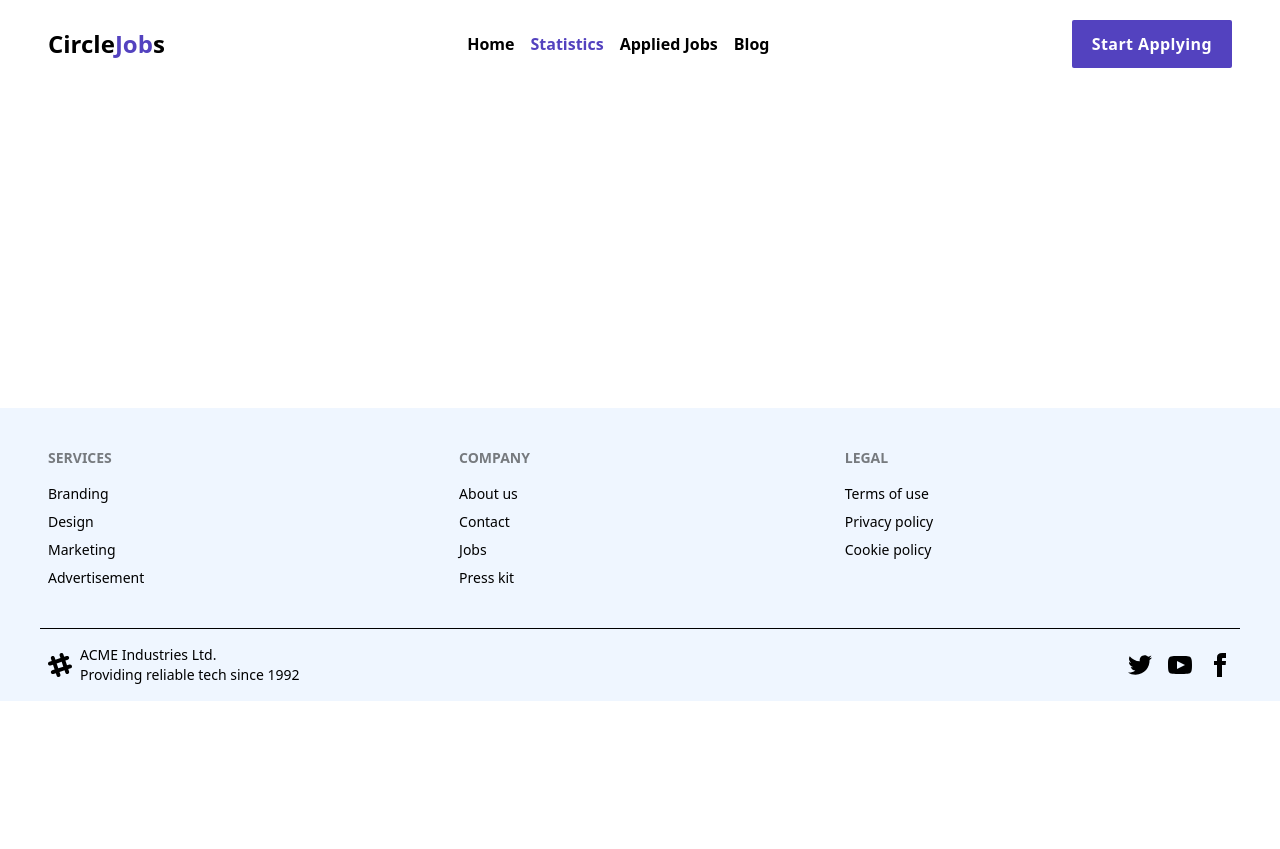
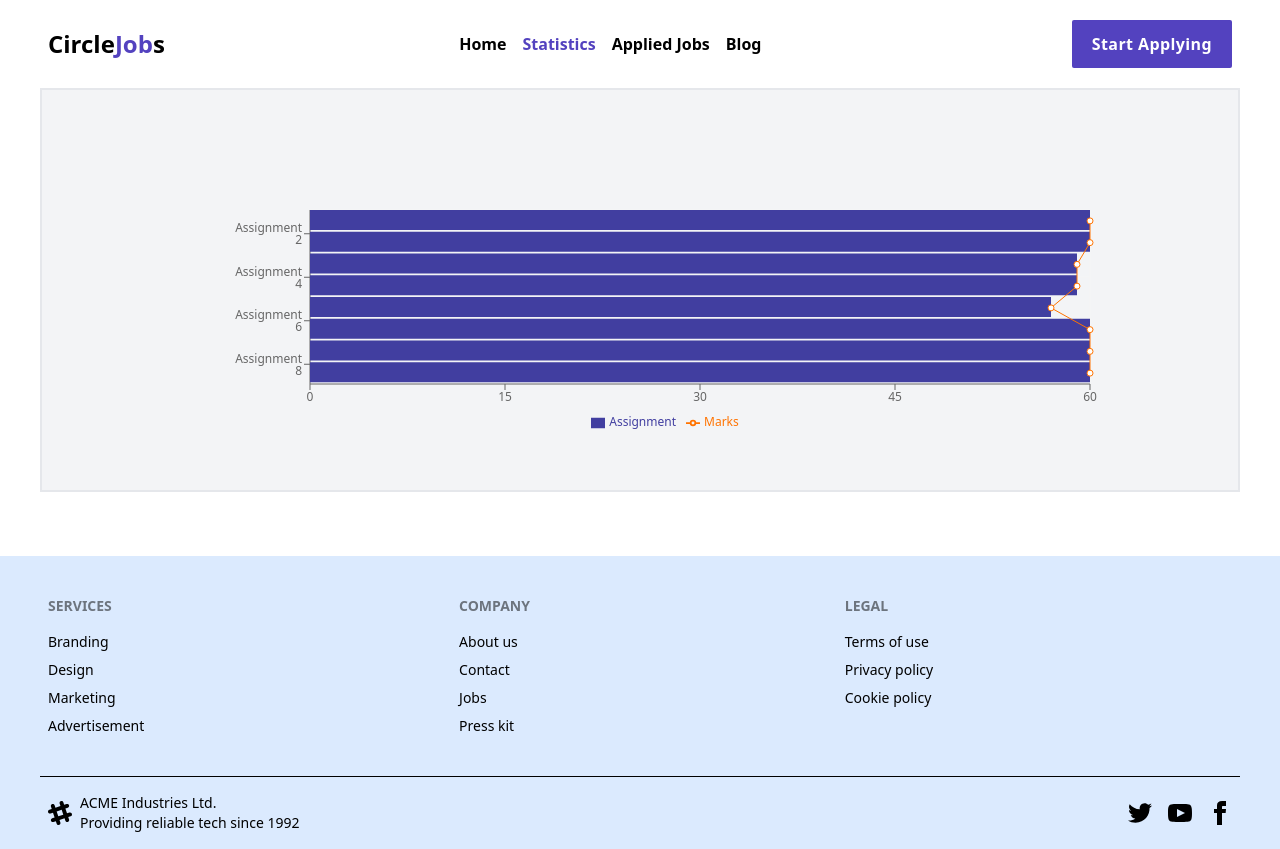
Before and after one commit to smsohag32/circle-jobs-app, a React (Vite) app: page /statistic in a window 1280 px wide. Before the commit the page ends 800 px from the top, so only its background shows below. Built offline with nearby package versions, Linux system fonts and the light colour scheme.

Commit message:
statistic assignment marks chart impliment done

```diff
--- a/package.json
+++ b/package.json
@@ -17,6 +17,7 @@
     "react": "^18.2.0",
     "react-dom": "^18.2.0",
     "react-router-dom": "^6.10.0",
+    "recharts": "^2.5.0",
     "sort-by": "^1.2.0"
   },
   "devDependencies": {
--- a/src/App.jsx
+++ b/src/App.jsx
@@ -44,7 +44,7 @@ function App() {
         <div className="min-h-[calc(100vh-480px)]">
           <Outlet></Outlet>
         </div>
-        <div className="bg-blue-50">
+        <div className="bg-blue-100">
           <Footer />
         </div>
       </AppliedJobsContext.Provider>
--- a/src/components/Header.jsx
+++ b/src/components/Header.jsx
@@ -44,13 +44,17 @@ const Header = () => {
         >
           Blog
         </NavLink>
-        <button className="primary-btn md:hidden w-[50%]">
+        <Link to="/">
+          <button className="primary-btn md:hidden w-[50%]">
+            Start Applying
+          </button>
+        </Link>
+      </ul>
+      <Link to="/">
+        <button className="primary-btn hidden md:inline-block">
           Start Applying
         </button>
-      </ul>
-      <button className="primary-btn hidden md:inline-block">
-        Start Applying
-      </button>
+      </Link>
     </div>
   );
 };
--- a/src/components/Statistic.jsx
+++ b/src/components/Statistic.jsx
@@ -1,7 +1,69 @@
 import React from "react";
+import {
+  ComposedChart,
+  Line,
+  Area,
+  Bar,
+  XAxis,
+  YAxis,
+  CartesianGrid,
+  Tooltip,
+  Legend,
+  ResponsiveContainer,
+} from "recharts";
+
+// VerticalComposedChart data and my assignments
+let assignmentMarks = [
+  { id: 1, name: "Assignment 1", marks: 60 },
+  { id: 2, name: "Assignment 2", marks: 60 },
+  { id: 3, name: "Assignment 3", marks: 59 },
+  { id: 4, name: "Assignment 4", marks: 59 },
+  { id: 5, name: "Assignment 5", marks: 57 },
+  { id: 6, name: "Assignment 6", marks: 60 },
+  { id: 7, name: "Assignment 7", marks: 60 },
+  { id: 8, name: "Assignment 8", marks: 60 },
+];
 
 const Statistic = () => {
-  return <div></div>;
+  return (
+    <div className="default-container mb-16 border-2 p-10 bg-gray-100">
+      <div className="text-xs max-w-[940px] mx-auto w-full h-80">
+        <ResponsiveContainer width="100%" height="100%">
+          <ComposedChart
+            layout="vertical"
+            width={1000}
+            height={400}
+            data={assignmentMarks}
+            margin={{
+              top: 80,
+              right: 20,
+              bottom: 20,
+              left: 80,
+            }}
+          >
+            <CartesianGrid stroke="#f5f5f5" />
+            <XAxis type="number" />
+            <YAxis
+              name="Assignment"
+              dataKey="name"
+              type="category"
+              scale="band"
+            />
+            <Tooltip />
+            <Legend />
+            {/* <Area dataKey="amt" fill="#8884d8" stroke="#8884d8" /> */}
+            <Bar
+              dataKey="marks"
+              name="Assignment"
+              barSize={20}
+              fill="#413ea0"
+            />
+            <Line dataKey="marks" name="Marks" stroke="#ff7300" />
+          </ComposedChart>
+        </ResponsiveContainer>
+      </div>
+    </div>
+  );
 };
 
 export default Statistic;
```
Also changed, not shown: 1 other file (tests, documents, lock files or other folders).
